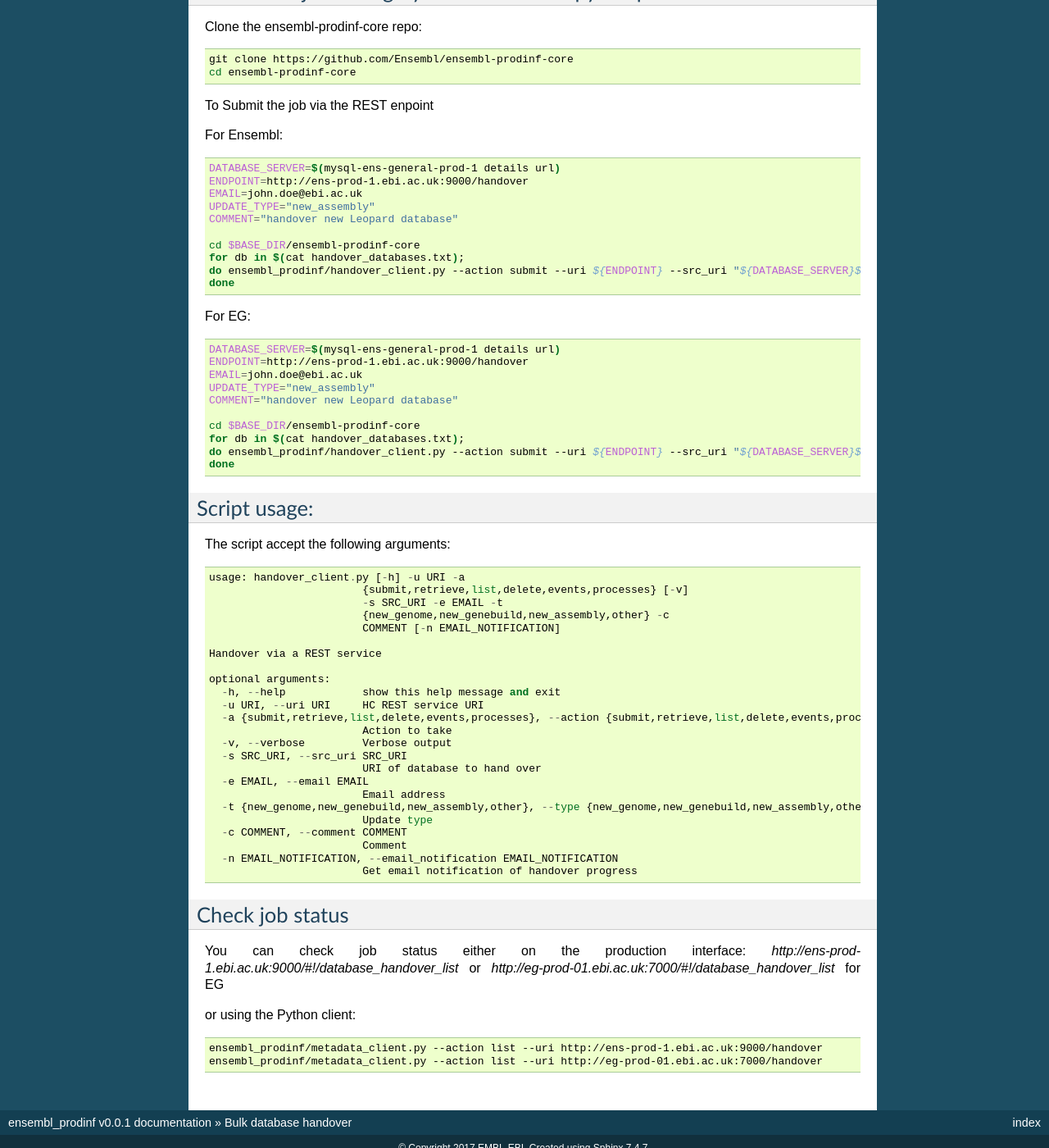
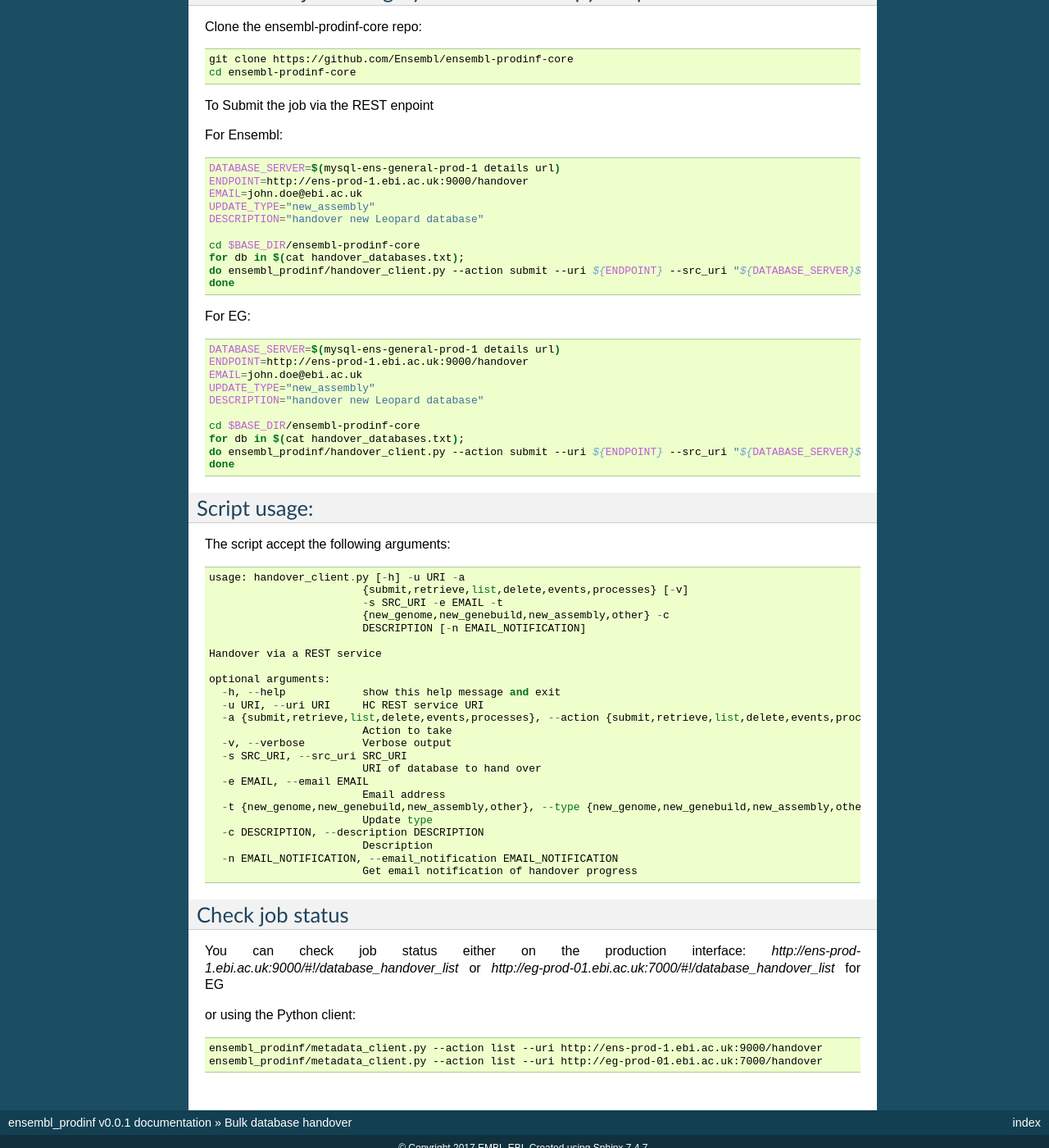
Before and after one commit to Ensembl/ensembl-prodinf-datachecks, a Sphinx documentation site: the page built from docs/bulk_handover_database.rst, in a window 1280 px wide and 1400 px high, scrolled down 866 px. Shown: the whole window at 82% size. Built offline with Sphinx 7.4.7, drawn with Linux system fonts in a browser that asks for light colours.

Commit message:
Updated comment to description to match the interface

```diff
--- a/docs/bulk_handover_database.rst
+++ b/docs/bulk_handover_database.rst
@@ -67,11 +67,11 @@ For Ensembl:
   ENDPOINT=http://ens-prod-1.ebi.ac.uk:9000/handover
   EMAIL=john.doe@ebi.ac.uk
   UPDATE_TYPE="new_assembly"
-  COMMENT="handover new Leopard database"
+  DESCRIPTION="handover new Leopard database"
 
   cd $BASE_DIR/ensembl-prodinf-core
   for db in $(cat handover_databases.txt);
-  do ensembl_prodinf/handover_client.py --action submit --uri ${ENDPOINT} --src_uri "${DATABASE_SERVER}${db}" --email "${EMAIL}" --type "${UPDATE_TYPE}" --comment "${COMMENT}";
+  do ensembl_prodinf/handover_client.py --action submit --uri ${ENDPOINT} --src_uri "${DATABASE_SERVER}${db}" --email "${EMAIL}" --type "${UPDATE_TYPE}" --description "${DESCRIPTION}";
   done
 
 For EG:
@@ -82,11 +82,11 @@ For EG:
   ENDPOINT=http://ens-prod-1.ebi.ac.uk:9000/handover
   EMAIL=john.doe@ebi.ac.uk
   UPDATE_TYPE="new_assembly"
-  COMMENT="handover new Leopard database"
+  DESCRIPTION="handover new Leopard database"
 
   cd $BASE_DIR/ensembl-prodinf-core
   for db in $(cat handover_databases.txt);
-  do ensembl_prodinf/handover_client.py --action submit --uri ${ENDPOINT} --src_uri "${DATABASE_SERVER}${db}" --email "${EMAIL}" --type "${UPDATE_TYPE}" --comment "${COMMENT}";
+  do ensembl_prodinf/handover_client.py --action submit --uri ${ENDPOINT} --src_uri "${DATABASE_SERVER}${db}" --email "${EMAIL}" --type "${UPDATE_TYPE}" --description "${DESCRIPTION}";
   done
 
 
@@ -102,7 +102,7 @@ The script accept the following arguments:
                           {submit,retrieve,list,delete,events,processes} [-v]
                           -s SRC_URI -e EMAIL -t
                           {new_genome,new_genebuild,new_assembly,other} -c
-                          COMMENT [-n EMAIL_NOTIFICATION]
+                          DESCRIPTION [-n EMAIL_NOTIFICATION]
 
   Handover via a REST service
 
@@ -118,8 +118,8 @@ The script accept the following arguments:
                           Email address
     -t {new_genome,new_genebuild,new_assembly,other}, --type {new_genome,new_genebuild,new_assembly,other}
                           Update type
-    -c COMMENT, --comment COMMENT
-                          Comment
+    -c DESCRIPTION, --description DESCRIPTION
+                          Description
     -n EMAIL_NOTIFICATION, --email_notification EMAIL_NOTIFICATION
                           Get email notification of handover progress
 
```
Also changed, not shown: 1 other file.
